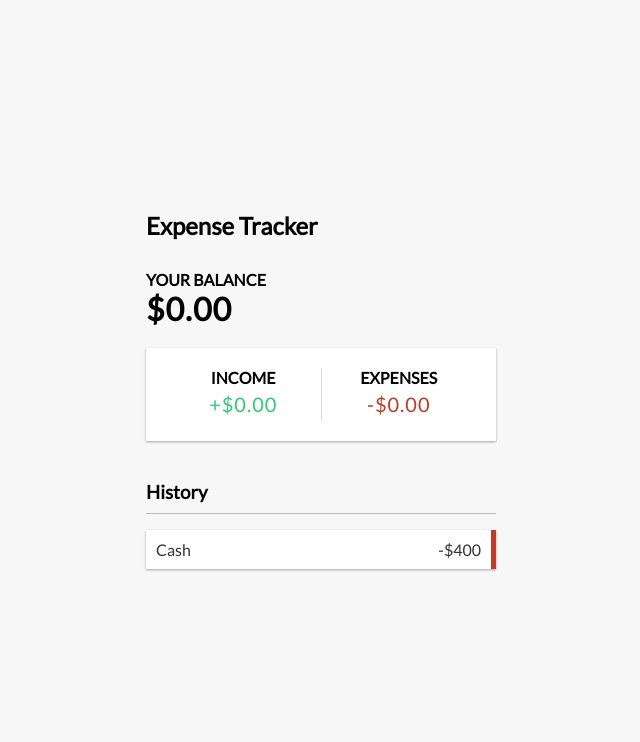
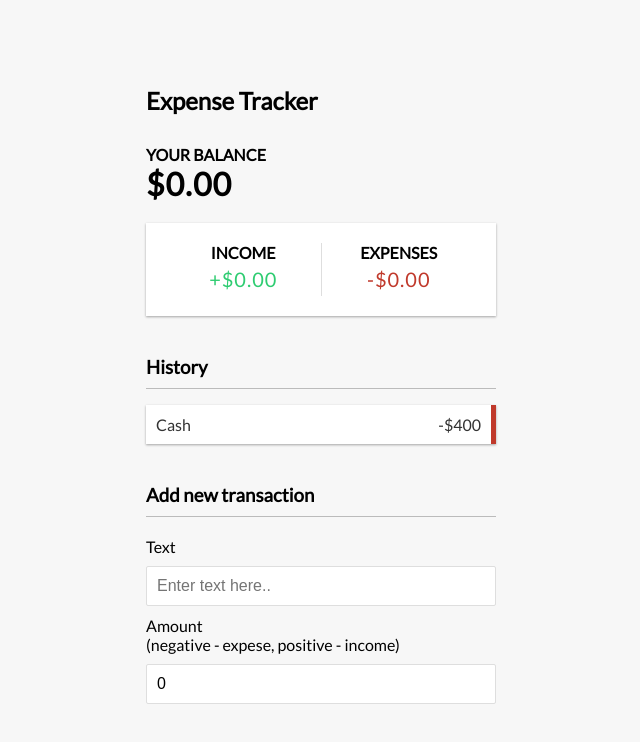
Before and after one commit to Shoulders93/Expense_Tracker, a React (Create React App) app in the folder expense-tracker-react/: page / in a window 1280 px wide. Shown: the top 742 px of the page, without its empty margins (319-959 px from the left). Built offline with nearby package versions, Linux system fonts and the light colour scheme.

Commit message:
Created context folder with GlobalState + AppReducer.js files

```diff
--- a/expense-tracker-react/src/App.js
+++ b/expense-tracker-react/src/App.js
@@ -3,18 +3,21 @@ import { Header } from "./components/Header";
 import { Balance } from "./components/Balance";
 import { IncomeExpenses } from "./components/IncomeExpenses";
 import { TransactionList } from "./components/TransactionList";
+import { AddTransaction } from "./components/AddTransaction";
+import { GlobalProvider } from "./context/GlobalState";
 import './App.css'
 
 function App() {
   return (
-    <div>
+    <GlobalProvider>
       <Header />
       <div className='container'>
         <Balance />
         <IncomeExpenses />
         <TransactionList />
+        <AddTransaction />
       </div>
-    </div>
+    </GlobalProvider>
   );
 }
 
--- a/expense-tracker-react/src/components/TransactionList.js
+++ b/expense-tracker-react/src/components/TransactionList.js
@@ -1,4 +1,5 @@
-import React from 'react'
+import React from 'react';
+import { GlobalContext } from '../context/GlobalState';
 
 export const TransactionList = () => {
     return (
--- /dev/null
+++ b/expense-tracker-react/src/context/AppReducer.js
@@ -0,0 +1,6 @@
+export default (state, action) => {
+    switch(action.type) {
+        default:
+            return state;
+    }
+}
--- /dev/null
+++ b/expense-tracker-react/src/context/GlobalState.js
@@ -0,0 +1,27 @@
+import React, {createContext, useReducer} from "react";
+import AppReducer from './AppReducer';
+
+// Initial state
+
+const initialState = {
+    transactions: [
+          { id: 1, text: 'Flower', amount: -20 },
+          { id: 2, text: 'Salary', amount: 300 },
+          { id: 3, text: 'Book', amount: -10 },
+          { id: 4, text: 'Camera', amount: 150 }
+    ]
+}
+
+// Create context
+export const GlobalContext = createContext(initialState);
+
+// Provider component
+export const GlobalProvider = ({ children }) => {
+    const [state, dispatch] = useReducer(AppReducer, initialState);
+
+    return (<GlobalContext.Provider value={{
+        transactions: state.transactions
+    }}>
+        {children}
+    </GlobalContext.Provider>);
+}
```
